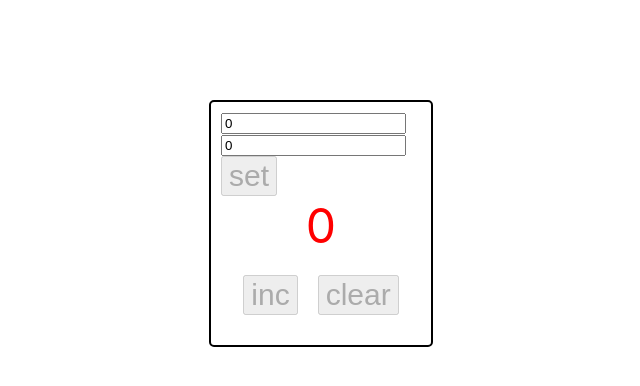
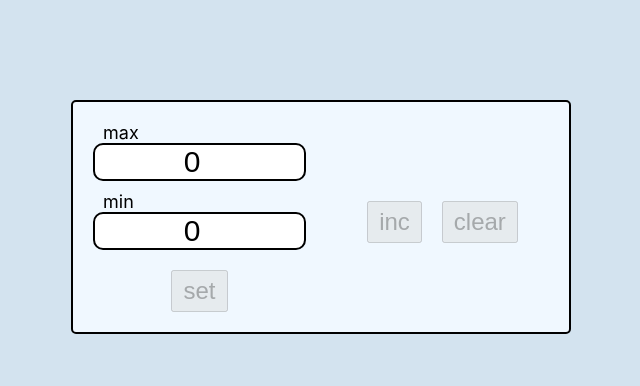
Before and after one commit to a-koloshva/counter, a React (Create React App) app: page / in a window 1280 px wide. Shown: the top 386 px of the page, without its empty margins (319-959 px from the left). Built offline with nearby package versions, Linux system fonts and the light colour scheme.

Commit message:
added condition rendering

```diff
--- a/src/App.css
+++ b/src/App.css
@@ -1,25 +1,70 @@
+* {
+  margin: 0;
+  padding: 0;
+  box-sizing: border-box;
+}
+
+body {
+  background-color: rgb(211, 227, 239);
+}
+
 .App {
-  max-width: 200px;
+  max-width: 500px;
   margin: 100px auto;
+  display: flex;
+  justify-content: space-between;
+  align-items: center;
+  gap: 30px;
+  padding: 20px;
+
+  border: 2px solid;
+  border-radius: 5px;
+
+  background-color: aliceblue;
+}
+
+.limitWrapper {
+  width: 50%;
   display: flex;
   flex-direction: column;
   align-items: center;
-  padding: 10px;
+}
 
-  border: 2px solid;
-  border-radius: 5px;
+.input {
+  border: 2px solid black;
+  border-radius: 10px;
+  font-size: 30px;
+  box-sizing: border-box;
+  margin-bottom: 10px;
+  text-align: center;
+
+  width: 100%;
+  display: flex;
+  justify-content: center;
+  align-items: center;
+}
+
+.inputTitle {
+  display: block;
+  font-size: 18px;
+  margin-left: 10px;
+}
+
+.counterWrapper {
+  width: 50%;
+  display: flex;
+  flex-direction: column;
+  align-items: center;
 }
 
 .Count {
   width: 100%;
-  /* border: 1px solid red; */
   text-align: center;
   font-size: 48px;
 }
 
 .RedCount {
   width: 100%;
-  /* border: 1px solid red; */
   text-align: center;
   font-size: 48px;
   color: red;
@@ -27,7 +72,6 @@
 
 .ButtonBlock {
   width: 100%;
-  /* border: 1px solid red; */
   display: flex;
   justify-content: center;
   padding: 20px 0;
@@ -35,5 +79,7 @@
 }
 
 .Button {
-  font-size: 30px;
+  font-size: 24px;
+  padding: 5px 10px;
+  margin-top: 10px;
 }
--- a/src/App.tsx
+++ b/src/App.tsx
@@ -29,23 +29,54 @@ function App() {
 
   return (
     <div className="App">
+      <div className="limitWrapper">
         <div>
-        <Input type="number" value={maxValue} onChange={onChangeMaxValueHandler} />
-        <Input type="number" value={minValue} onChange={onChangeMinValueHandler} />
+          <span className="inputTitle">max</span>
+          <Input
+            type="number"
+            value={maxValue}
+            onChange={onChangeMaxValueHandler}
+            className={'input'}
+          />
+        </div>
+        <div>
+          <span className="inputTitle">min</span>
+          <Input
+            type="number"
+            value={minValue}
+            onChange={onChangeMinValueHandler}
+            className={'input'}
+          />
+        </div>
         <div>
           <Button
             name={'set'}
-            disabled={maxValue <= minValue}
+            disabled={!(maxValue >= 0 && minValue >= 0) || maxValue <= minValue}
             className={'Button'}
             onClick={onClickMinMaxInputHandler}
           />
         </div>
       </div>
+      <div className="counterWrapper">
+        {/* <div>
+          {maxValue > 0 && minValue > 0 ? (
             <span className={count === settedMaxValue ? 'RedCount' : 'Count'}>{count}</span>
+          ) : (
+            <span>Please, press "set".</span>
+          )}
+        </div> */}
+
+        {/* {settedMaxValue === maxValue && settedMinValue === minValue ? (
+          <span className={count === settedMaxValue ? 'RedCount' : 'Count'}>{count}</span>
+        ) : (
+          <span>Please, press "set".</span>
+        )} */}
         <div className="ButtonBlock">
           <Button
             name={'inc'}
-          disabled={count === settedMaxValue}
+            disabled={
+              count === settedMaxValue || maxValue !== settedMaxValue || minValue !== settedMinValue
+            }
             className={'Button'}
             onClick={onClickIncHandler}
           />
@@ -57,6 +88,7 @@ function App() {
           />
         </div>
       </div>
+    </div>
   );
 }
 
--- a/src/components/Input/Input.tsx
+++ b/src/components/Input/Input.tsx
@@ -4,8 +4,9 @@ type InputProps = {
   type: string;
   value: number;
   onChange: (e: ChangeEvent<HTMLInputElement>) => void;
+  className: string;
 };
 
-export const Input = ({ type, value, onChange }: InputProps) => {
-  return <input type={type} value={value} onChange={onChange} />;
+export const Input = ({ type, value, onChange, className }: InputProps) => {
+  return <input type={type} value={value} onChange={onChange} className={className} />;
 };
```
Lines whose indentation alone changed are shown as unchanged.
